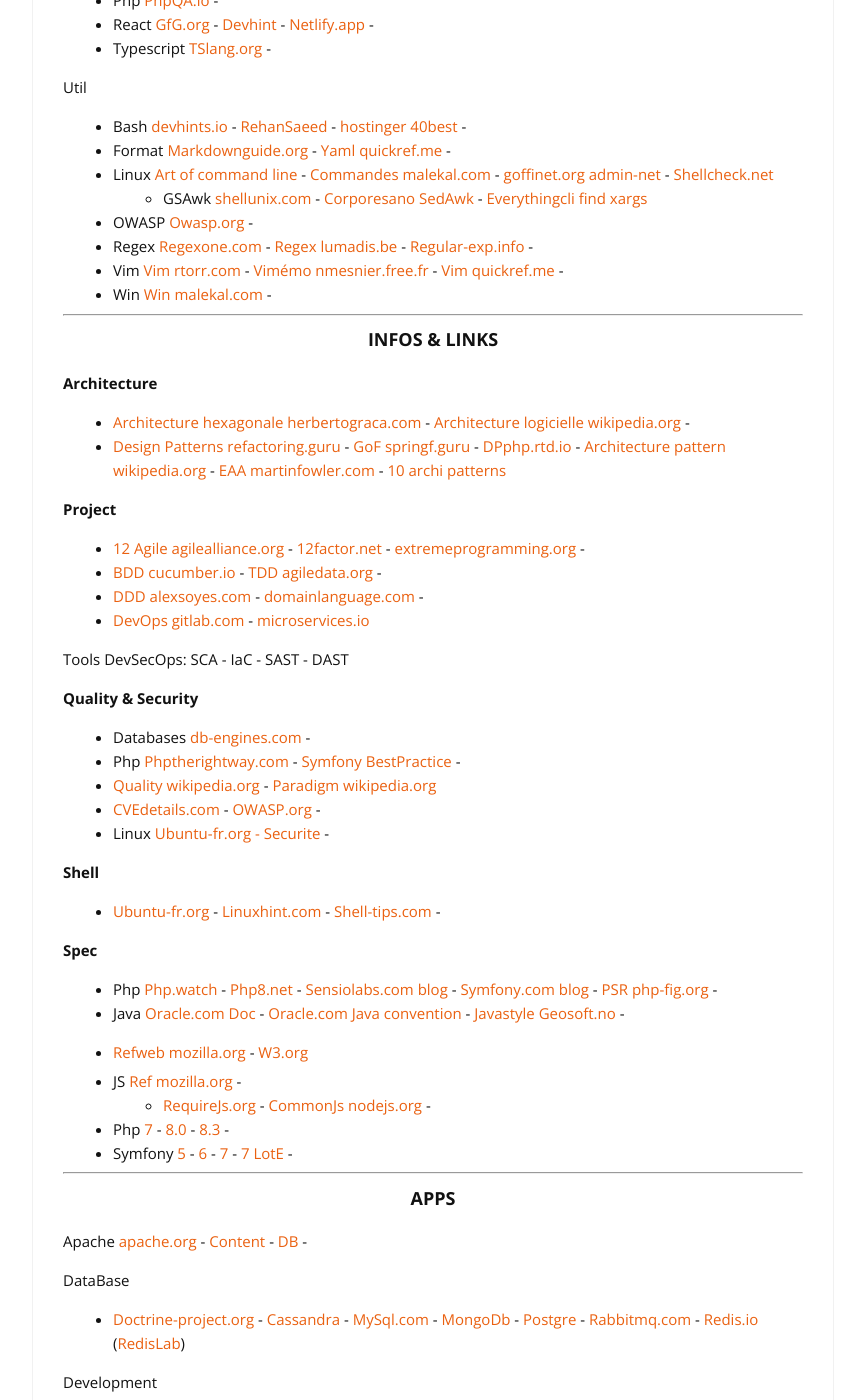
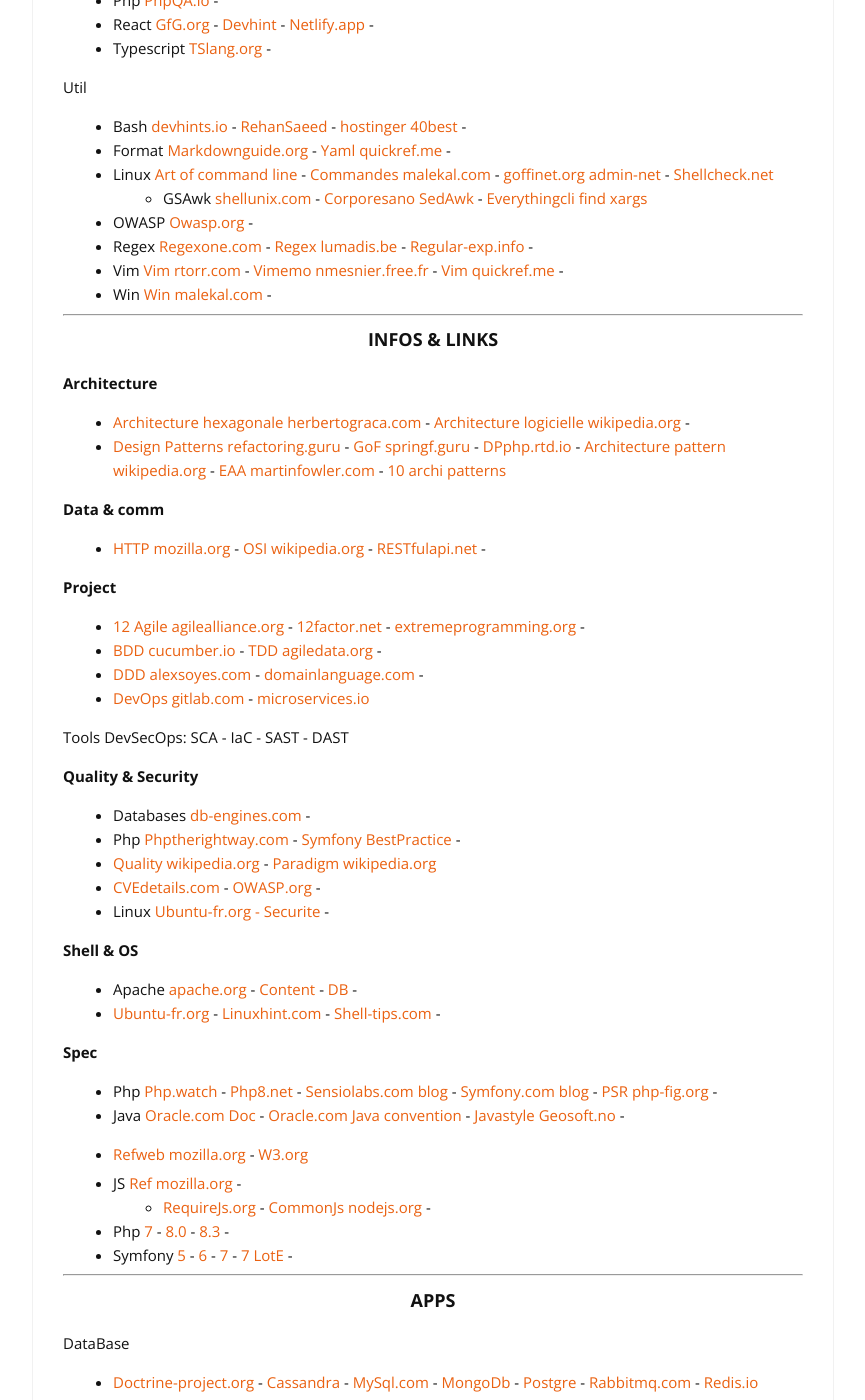
Before and after one commit to cylmat/cylmat.github.io, a Jekyll site: the page built from _pages/USEFUL.md, in a window 1280 px wide and 1400 px high, scrolled down 530 px. Shown: the whole window, without its empty margins (207-1072 px from the left). Built offline with Jekyll 4.4.1, drawn with Linux system fonts in a browser that asks for light colours; nearby versions of some CDN libraries; some of the changed text lies outside the part shown.

Commit message:
Update USEFUL.md

```diff
--- a/_pages/USEFUL.md
+++ b/_pages/USEFUL.md
@@ -31,7 +31,7 @@
   + GSAwk [shellunix.com](https://www.shellunix.com) - [Corporesano SedAwk](http://www.corporesano.org/doc-site/grepawksed.html) - [Everythingcli find xargs](https://www.everythingcli.org/find-exec-vs-find-xargs)
 - OWASP [Owasp.org](https://cheatsheetseries.owasp.org/Glossary.html) -
 - Regex [Regexone.com](https://regexone.com) - [Regex lumadis.be](https://lumadis.be/regex) - [Regular-exp.info](https://www.regular-expressions.info) -
-- Vim [Vim rtorr.com](https://vim.rtorr.com) - [Vimémo nmesnier.free.fr](http://nmesnier.free.fr/vim.html) - [Vim quickref.me](https://quickref.me/vim) -
+- Vim [Vim rtorr.com](https://vim.rtorr.com) - [Vimemo nmesnier.free.fr](http://nmesnier.free.fr/vim.html) - [Vim quickref.me](https://quickref.me/vim) -
 - Win [Win malekal.com](https://www.malekal.com/liste-commandes-invite-de-commandes-windows) -
 
 
@@ -42,6 +42,9 @@
 **Architecture**
 * [Architecture hexagonale herbertograca.com](https://herbertograca.com/2017/11/16/explicit-architecture-01-ddd-hexagonal-onion-clean-cqrs-how-i-put-it-all-together) - [Architecture logicielle wikipedia.org](https://en.wikipedia.org/wiki/List_of_software_architecture_styles_and_patterns) -
 * [Design Patterns refactoring.guru](https://refactoring.guru/fr/design-patterns) - [GoF springf.guru](https://springframework.guru/gang-of-four-design-patterns) - [DPphp.rtd.io](https://designpatternsphp.readthedocs.io) - [Architecture pattern wikipedia.org](https://en.wikipedia.org/wiki/Architectural_pattern) - [EAA martinfowler.com](https://martinfowler.com/eaaCatalog) - [10 archi patterns](https://towardsdatascience.com/10-common-software-architectural-patterns-in-a-nutshell-a0b47a1e9013)
+
+**Data & comm**
+* [HTTP mozilla.org](https://developer.mozilla.org/fr/docs/Web/HTTP) - [OSI wikipedia.org](https://fr.wikipedia.org/wiki/Mod%C3%A8le_OSI) - [RESTfulapi.net](https://restfulapi.net/hateoas) -
 
 **Project**
 * [12 Agile agilealliance.org](https://www.agilealliance.org/agile101/12-principles-behind-the-agile-manifesto) -
@@ -59,9 +62,9 @@
 * [CVEdetails.com]([cvedetails.com](https://www.cvedetails.com)) - [OWASP.org](https://owasp.org) -
 * Linux [Ubuntu-fr.org - Securite](https://doc.ubuntu-fr.org/securite) -
 
-**Shell**
+**Shell & OS**
+* Apache [apache.org](https://apache.org) - [Content](https://projects.apache.org/projects.html?category#content) - [DB](https://projects.apache.org/projects.html?category#database) -
 * [Ubuntu-fr.org](https://doc.ubuntu-fr.org) - [Linuxhint.com](https://linuxhint.com) - [Shell-tips.com](https://www.shell-tips.com) -
-
 
 **Spec**
 * Php [Php.watch](https://php.watch/versions) - [Php8.net](https://www.php.net/releases/8.0/en.php) -
@@ -111,8 +112,8 @@
 * Linux: [Alpine](https://www.alpinelinux.org)
 
 Shell
-* [Zsh](https://zsh.sourceforge.io/Doc) - [Starship](https://starship.rs) - [OhMyPosh](https://ohmyposh.dev) - [Zellij.dev](https://zellij.dev) -
-* [Tmux](https://doc.ubuntu-fr.org/tmux) - [Tmuxinator](https://github.com/tmuxinator/tmuxinator) -
+* [Zsh](https://zsh.sourceforge.io/Doc) - [Starship](https://starship.rs) - [OhMyPosh](https://ohmyposh.dev) -
+* [Tmux](https://doc.ubuntu-fr.org/tmux) - [Tmuxinator](https://github.com/tmuxinator/tmuxinator) - [Zellij.dev](https://zellij.dev) -
 
 
 ### Tools
```
Also changed, not shown: other parts of _pages/USEFUL.md (+3 -5 lines).
